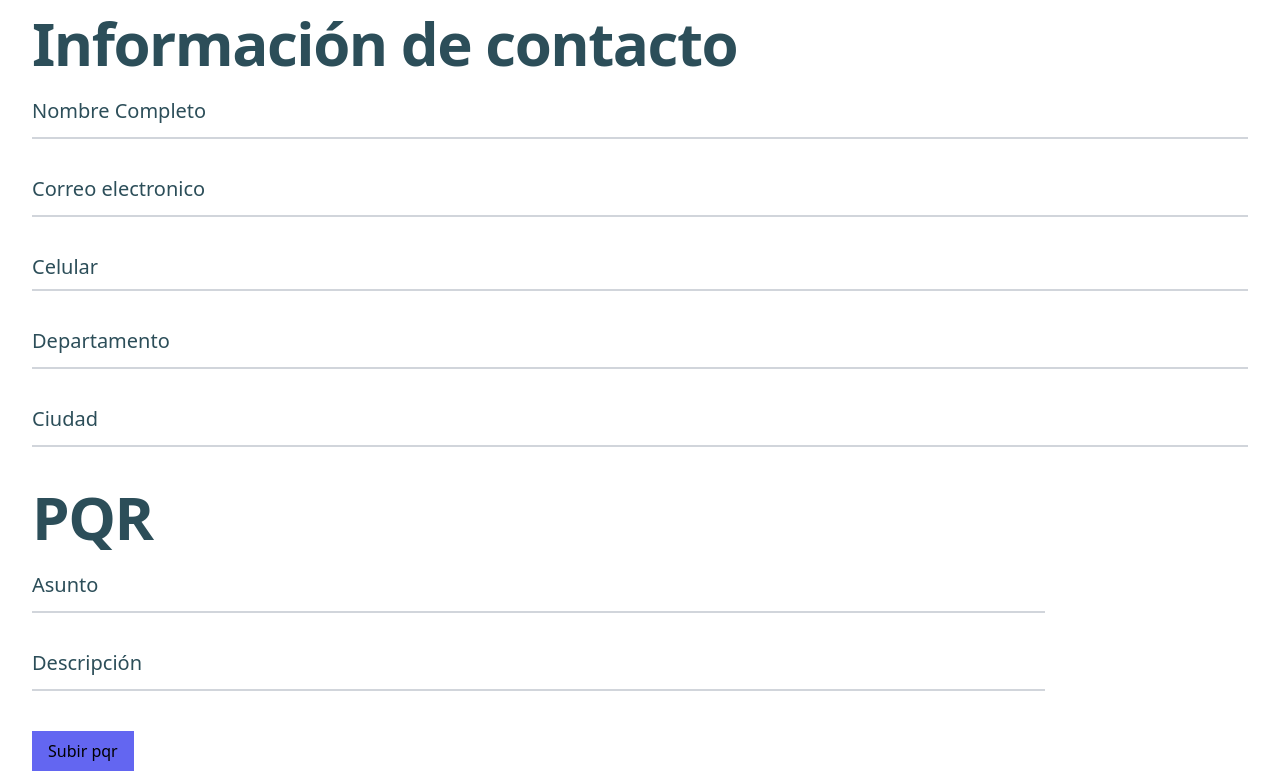
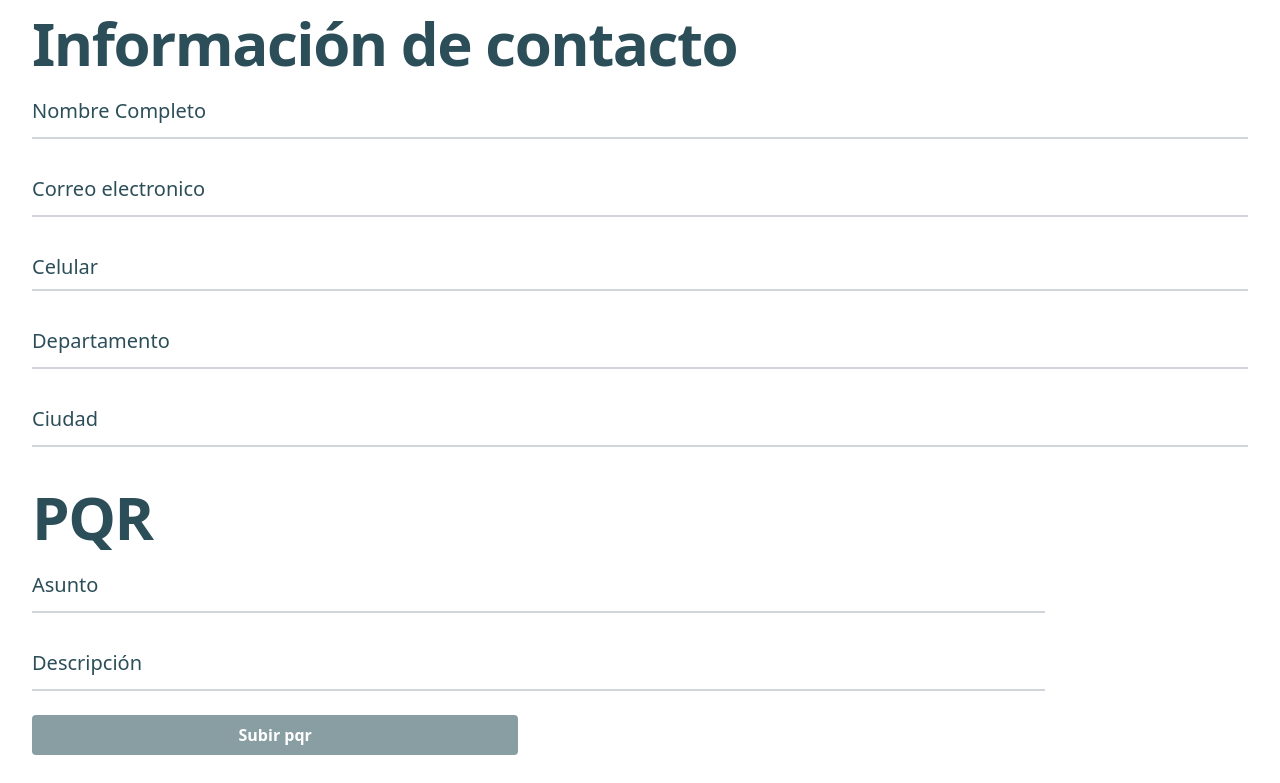
Before and after one commit to BryanBrinez/pqrexpress, a Next.js app: page /crear-pqr in a window 1280 px wide. Shown: the part 440-1223 px from the top of the page. Built offline with nearby package versions, Linux system fonts and the light colour scheme.

Commit message:
consultar/crear-pqr styles

```diff
--- a/src/app/crear-pqr/page.jsx
+++ b/src/app/crear-pqr/page.jsx
@@ -193,7 +193,7 @@ export default function Page() {
           )}
 
 
-          <div className="w-5/6 py-4">
+          <div className="w-5/6 pt-4">
 
 
             <h2 className=" mb-3 text-lg font-extrabold  leading-none tracking-tight text-colorThree md:text-5xl lg:text-6xl ">
@@ -240,7 +240,7 @@ export default function Page() {
               </label>
             </div>
           </div>
-          <button className="bg-indigo-500 px-4 py-2" type="submit">
+          <button className=" bg-colorOne w-2/5 text-white font-bold py-2 rounded " type="submit">
             Subir pqr
           </button>
         </form>
```
